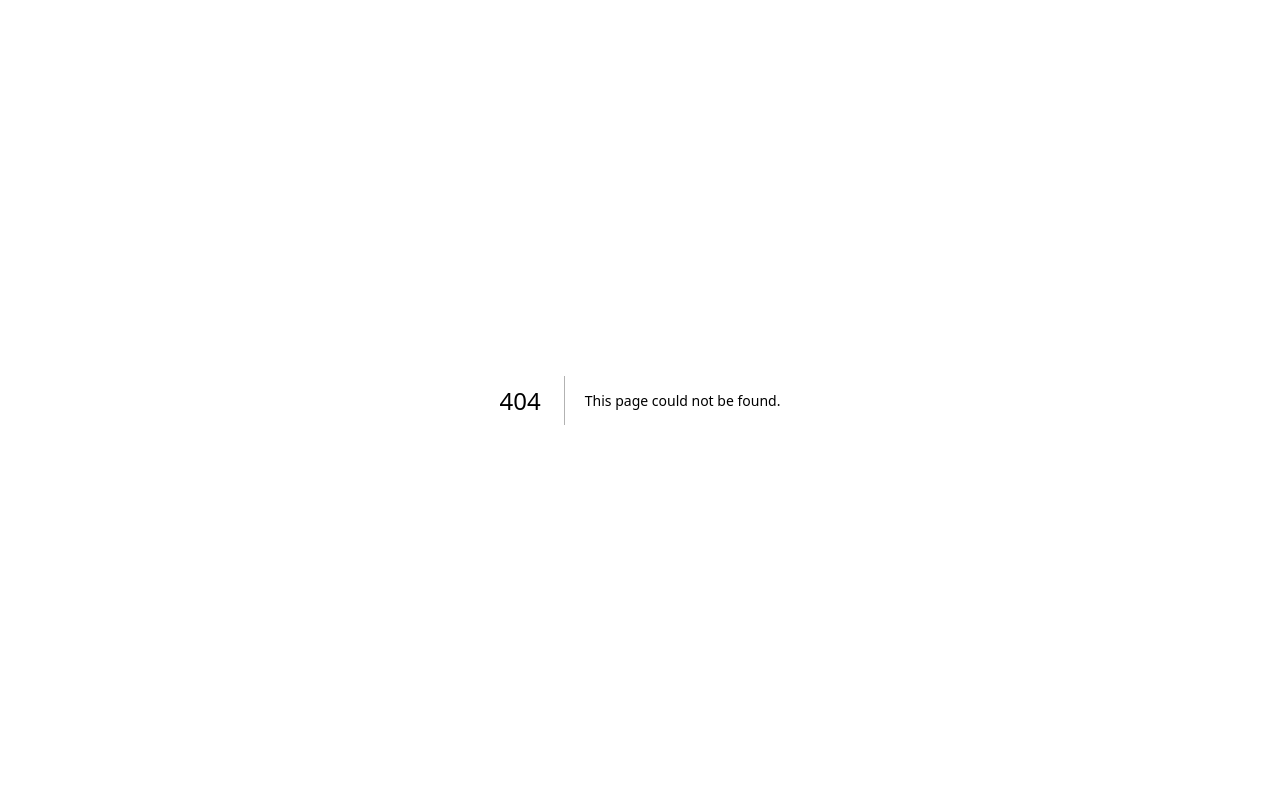
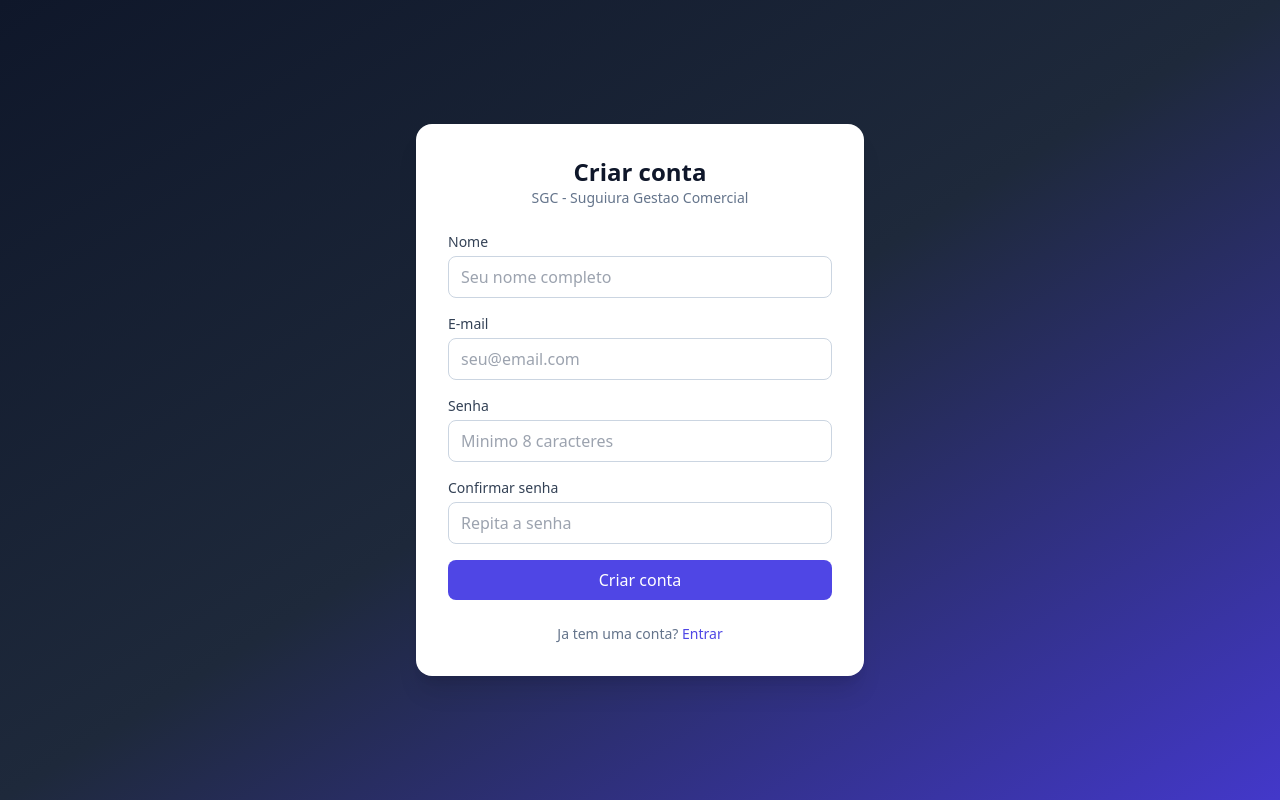
Before and after one commit to AllandoAlmeida/SGC-Suguiura-Gestao-Comercial, a Next.js app: page /register in a window 1280 px wide. Before the commit this address had no page. Built offline with nearby package versions, Linux system fonts and the light colour scheme.

Commit message:
feat: Criação da pagina de Registro

```diff
--- /dev/null
+++ b/src/app/register/page.tsx
@@ -0,0 +1,125 @@
+"use client";
+
+import { useState } from "react";
+import { useRouter } from "next/navigation";
+import { signIn } from "next-auth/react";
+import Link from "next/link";
+
+export default function RegisterPage() {
+  const router = useRouter();
+  const [name, setName] = useState("");
+  const [email, setEmail] = useState("");
+  const [password, setPassword] = useState("");
+  const [confirmPassword, setConfirmPassword] = useState("");
+  const [error, setError] = useState("");
+  const [loading, setLoading] = useState(false);
+
+  async function handleSubmit(e: React.FormEvent) {
+    e.preventDefault();
+    setError("");
+    setLoading(true);
+    try {
+      const res = await fetch("/api/auth/register", {
+        method: "POST",
+        headers: { "Content-Type": "application/json" },
+        body: JSON.stringify({ name, email, password, confirmPassword }),
+      });
+      const data = await res.json();
+      if (!res.ok) {
+        throw new Error(data.error ?? "Nao foi possivel criar a conta.");
+      }
+
+      // Conta criada com sucesso: efetua login automaticamente.
+      const signInRes = await signIn("credentials", { email, password, redirect: false });
+      if (signInRes?.error) {
+        // Conta foi criada, mas por algum motivo o login automatico falhou.
+        router.push("/login");
+        return;
+      }
+      router.push("/");
+      router.refresh();
+    } catch (err) {
+      setError(err instanceof Error ? err.message : "Erro ao criar conta.");
+    } finally {
+      setLoading(false);
+    }
+  }
+
+  return (
+    <div className="min-h-screen flex items-center justify-center bg-gradient-to-br from-slate-900 via-slate-800 to-brand-700 p-4">
+      <div className="w-full max-w-md bg-white rounded-2xl shadow-xl p-8">
+        <div className="text-center mb-6">
+          <h1 className="text-2xl font-bold text-slate-900">Criar conta</h1>
+          <p className="text-sm text-slate-500">SGC - Suguiura Gestao Comercial</p>
+        </div>
+
+        <form onSubmit={handleSubmit} className="space-y-4">
+          <div>
+            <label className="block text-sm font-medium text-slate-700 mb-1">Nome</label>
+            <input
+              type="text"
+              value={name}
+              onChange={(e) => setName(e.target.value)}
+              required
+              minLength={2}
+              className="w-full rounded-lg border border-slate-300 px-3 py-2 focus:outline-none focus:ring-2 focus:ring-brand-500"
+              placeholder="Seu nome completo"
+            />
+          </div>
+          <div>
+            <label className="block text-sm font-medium text-slate-700 mb-1">E-mail</label>
+            <input
+              type="email"
+              value={email}
+              onChange={(e) => setEmail(e.target.value)}
+              required
+              className="w-full rounded-lg border border-slate-300 px-3 py-2 focus:outline-none focus:ring-2 focus:ring-brand-500"
+              placeholder="seu@email.com"
+            />
+          </div>
+          <div>
+            <label className="block text-sm font-medium text-slate-700 mb-1">Senha</label>
+            <input
+              type="password"
+              value={password}
+              onChange={(e) => setPassword(e.target.value)}
+              required
+              minLength={8}
+              className="w-full rounded-lg border border-slate-300 px-3 py-2 focus:outline-none focus:ring-2 focus:ring-brand-500"
+              placeholder="Minimo 8 caracteres"
+            />
+          </div>
+          <div>
+            <label className="block text-sm font-medium text-slate-700 mb-1">Confirmar senha</label>
+            <input
+              type="password"
+              value={confirmPassword}
+              onChange={(e) => setConfirmPassword(e.target.value)}
+              required
+              minLength={8}
+              className="w-full rounded-lg border border-slate-300 px-3 py-2 focus:outline-none focus:ring-2 focus:ring-brand-500"
+              placeholder="Repita a senha"
+            />
+          </div>
+
+          {error && <p className="text-sm text-red-600">{error}</p>}
+
+          <button
+            type="submit"
+            disabled={loading}
+            className="w-full bg-brand-600 hover:bg-brand-700 text-white font-medium py-2 rounded-lg transition disabled:opacity-60"
+          >
+            {loading ? "Criando conta..." : "Criar conta"}
+          </button>
+        </form>
+
+        <p className="mt-6 text-center text-sm text-slate-500">
+          Ja tem uma conta?{" "}
+          <Link href="/login" className="text-brand-600 hover:underline font-medium">
+            Entrar
+          </Link>
+        </p>
+      </div>
+    </div>
+  );
+}
```
